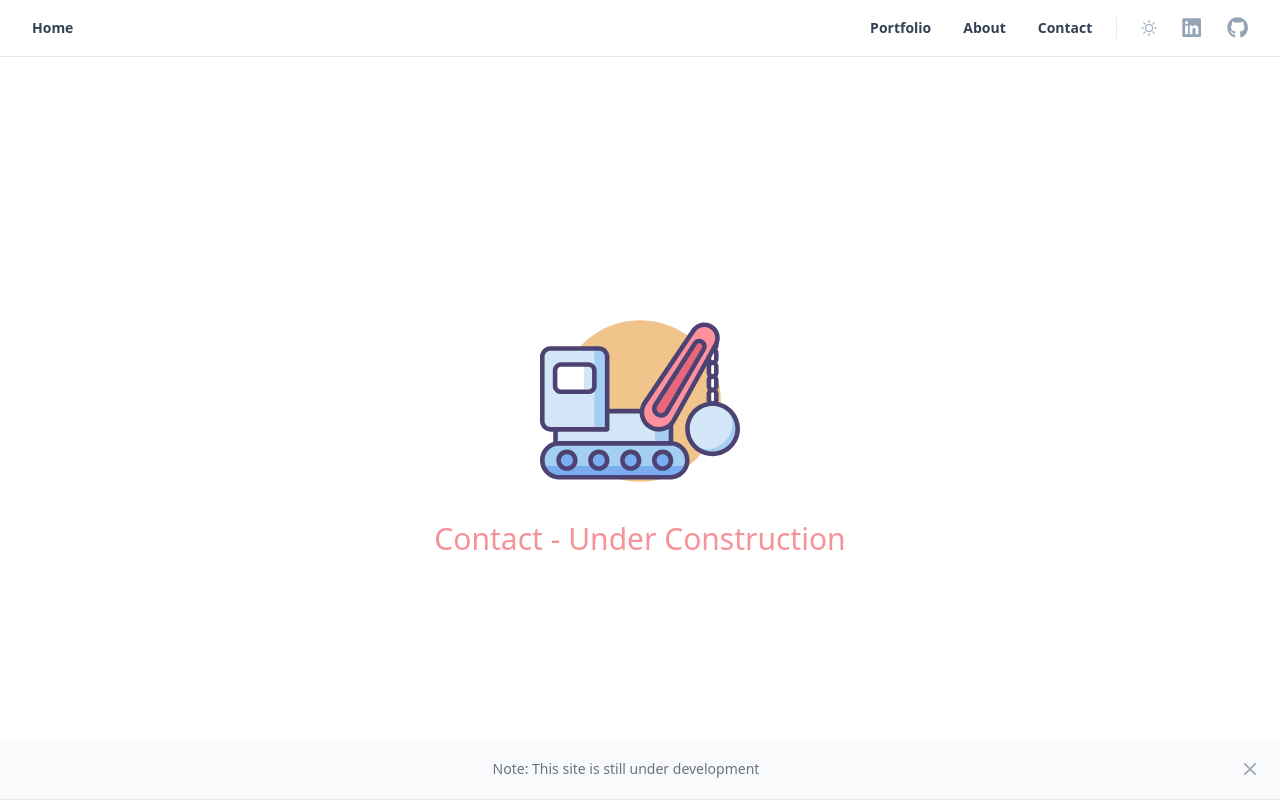
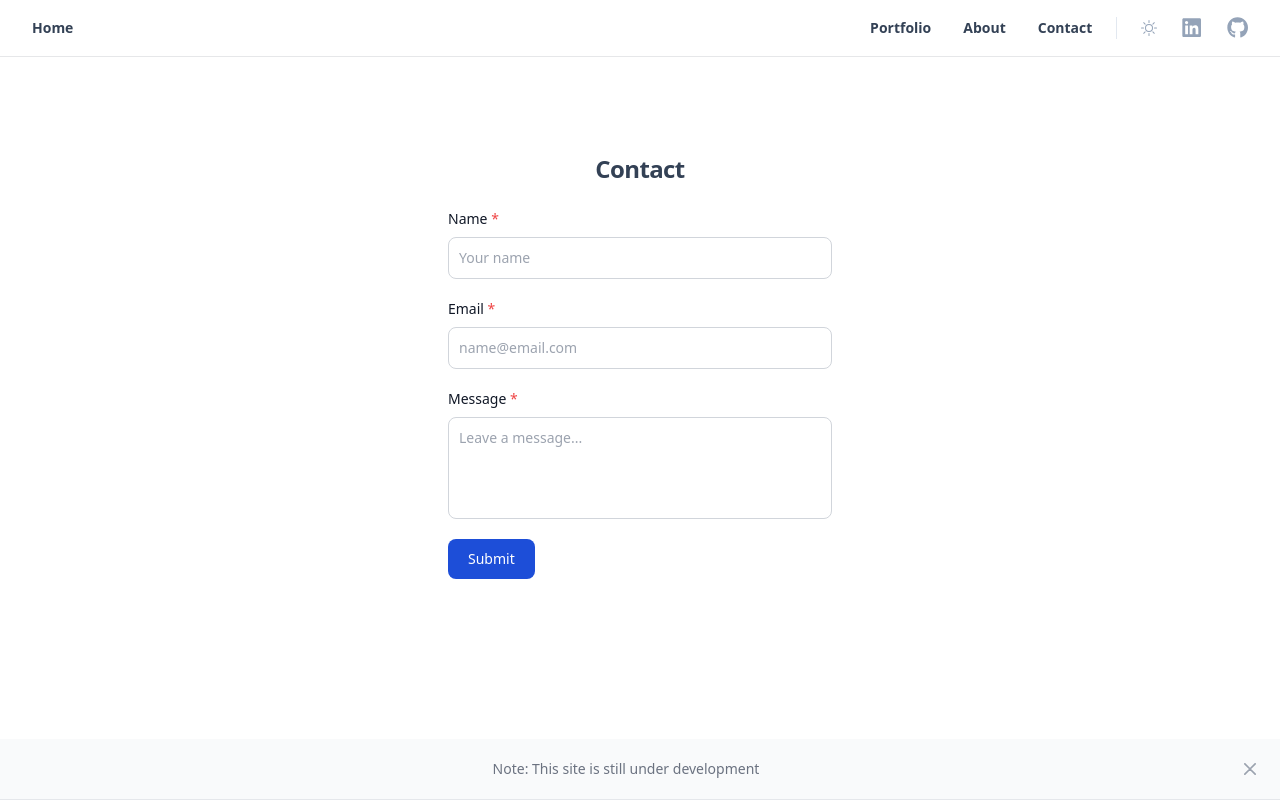
Before and after one commit to samimsu/samimsu.github.io, a React (Vite) app: page /contact in a window 1280 px wide. Built offline with nearby package versions, Linux system fonts and the light colour scheme; no server answers.

Commit message:
Build contact page

```diff
--- a/package.json
+++ b/package.json
@@ -10,6 +10,7 @@
     "preview": "vite preview"
   },
   "dependencies": {
+    "@formspree/react": "^2.5.1",
     "react": "^18.2.0",
     "react-dom": "^18.2.0",
     "react-router-dom": "^6.22.3"
--- /dev/null
+++ b/src/components/ContactForm.tsx
@@ -0,0 +1,114 @@
+import { useForm } from "@formspree/react";
+import { useEffect, useState } from "react";
+import Loading from "./Loading";
+
+const Required = () => {
+  return <span className="text-red-500">*</span>;
+};
+
+const ContactForm = ({ className = "" }: { className?: string }) => {
+  const [state, handleSubmit] = useForm(import.meta.env.VITE_FORMSPREE_FORM_ID);
+  const [name, setName] = useState("");
+  const [email, setEmail] = useState("");
+  const [message, setMessage] = useState("");
+
+  const resetForm = () => {
+    setName("");
+    setEmail("");
+    setMessage("");
+  };
+
+  useEffect(() => {
+    if (state.succeeded) {
+      resetForm();
+    }
+  }, [state.succeeded]);
+
+  return (
+    <form
+      onSubmit={handleSubmit}
+      className={`flex flex-col max-w-sm mx-auto text-left w-96 ${className}`}
+    >
+      <div className="mb-5">
+        <label
+          htmlFor="full-name"
+          className="block mb-2 text-sm font-medium text-gray-900 dark:text-white"
+        >
+          Name <Required />
+        </label>
+        <input
+          type="text"
+          id="full-name"
+          name="full name"
+          placeholder="Your name"
+          value={name}
+          onChange={(e) => {
+            setName(e.target.value);
+          }}
+          required
+        />
+      </div>
+      <div className="mb-5">
+        <label
+          htmlFor="email"
+          className="block mb-2 text-sm font-medium text-gray-900 dark:text-white"
+        >
+          Email <Required />
+        </label>
+        <input
+          type="email"
+          id="email"
+          name="email"
+          placeholder="name@email.com"
+          value={email}
+          onChange={(e) => {
+            setEmail(e.target.value);
+          }}
+          required
+        />
+      </div>
+      <div className="mb-5">
+        <label
+          htmlFor="message"
+          className="block mb-2 text-sm font-medium text-gray-900 dark:text-white"
+        >
+          Message <Required />
+        </label>
+        <textarea
+          id="message"
+          name="message"
+          rows={4}
+          className="resize-none"
+          placeholder="Leave a message..."
+          value={message}
+          onChange={(e) => {
+            setMessage(e.target.value);
+          }}
+          required
+        ></textarea>
+      </div>
+      <div className="flex items-center space-x-2">
+        <button
+          type="submit"
+          disabled={state.submitting}
+          className="w-fit text-white bg-blue-700 hover:bg-blue-800 focus:ring-4 focus:outline-none focus:ring-blue-300 font-medium rounded-lg text-sm px-5 py-2.5 text-center dark:bg-blue-600 dark:hover:bg-blue-700 dark:focus:ring-blue-800 disabled:bg-blue-400 disabled:dark:bg-blue-500 disabled:cursor-not-allowed"
+        >
+          Submit
+        </button>
+        {state.submitting && <Loading />}
+        {state.succeeded && (
+          <div className="dark:text-slate-200 text-sm">
+            Submitted successfully!
+          </div>
+        )}
+        {state.errors && (
+          <div className="dark:text-slate-200 text-sm">
+            Oops! Something went wrong, and we couldn't send your message.
+          </div>
+        )}
+      </div>
+    </form>
+  );
+};
+
+export default ContactForm;
--- /dev/null
+++ b/src/components/Loading.tsx
@@ -0,0 +1,23 @@
+const Loading = () => {
+  return (
+    <svg
+      aria-hidden="true"
+      role="status"
+      className="inline w-6 h-6 me-3 text-gray-200 animate-spin dark:text-gray-600"
+      viewBox="0 0 100 101"
+      fill="none"
+      xmlns="http://www.w3.org/2000/svg"
+    >
+      <path
+        d="M100 50.5908C100 78.2051 77.6142 100.591 50 100.591C22.3858 100.591 0 78.2051 0 50.5908C0 22.9766 22.3858 0.59082 50 0.59082C77.6142 0.59082 100 22.9766 100 50.5908ZM9.08144 50.5908C9.08144 73.1895 27.4013 91.5094 50 91.5094C72.5987 91.5094 90.9186 73.1895 90.9186 50.5908C90.9186 27.9921 72.5987 9.67226 50 9.67226C27.4013 9.67226 9.08144 27.9921 9.08144 50.5908Z"
+        fill="currentColor"
+      />
+      <path
+        d="M93.9676 39.0409C96.393 38.4038 97.8624 35.9116 97.0079 33.5539C95.2932 28.8227 92.871 24.3692 89.8167 20.348C85.8452 15.1192 80.8826 10.7238 75.2124 7.41289C69.5422 4.10194 63.2754 1.94025 56.7698 1.05124C51.7666 0.367541 46.6976 0.446843 41.7345 1.27873C39.2613 1.69328 37.813 4.19778 38.4501 6.62326C39.0873 9.04874 41.5694 10.4717 44.0505 10.1071C47.8511 9.54855 51.7191 9.52689 55.5402 10.0491C60.8642 10.7766 65.9928 12.5457 70.6331 15.2552C75.2735 17.9648 79.3347 21.5619 82.5849 25.841C84.9175 28.9121 86.7997 32.2913 88.1811 35.8758C89.083 38.2158 91.5421 39.6781 93.9676 39.0409Z"
+        fill="#1C64F2"
+      />
+    </svg>
+  );
+};
+
+export default Loading;
--- a/src/index.css
+++ b/src/index.css
@@ -8,3 +8,8 @@
   min-width: 320px;
   min-height: 100vh;
 }
+
+input,
+textarea {
+  @apply outline-0  border border-gray-300 text-gray-900 text-sm rounded-lg focus:ring-blue-500 focus:border-blue-500  block w-full p-2.5 dark:bg-gray-700 dark:border-gray-600 dark:placeholder-gray-400 dark:text-white dark:focus:ring-blue-500 dark:focus:border-blue-500;
+}
--- a/src/pages/Contact.tsx
+++ b/src/pages/Contact.tsx
@@ -1,10 +1,14 @@
 import RootLayout from "../layouts/RootLayout";
-import UnderConstruction from "../components/UnderConstruction";
+import ContactForm from "../components/ContactForm";
+import Heading2 from "../components/Heading2";
 
 const Contact = () => {
   return (
     <RootLayout>
-      <UnderConstruction title="Contact" />
+      <div className="mx-auto max-w-2xl px-4 py-16 sm:px-6 sm:py-24 lg:max-w-7xl lg:px-8">
+        <Heading2>Contact</Heading2>
+        <ContactForm className="mt-6" />
+      </div>
     </RootLayout>
   );
 };
```
Also changed, not shown: 2 other files (tests, documents, lock files or other folders).
